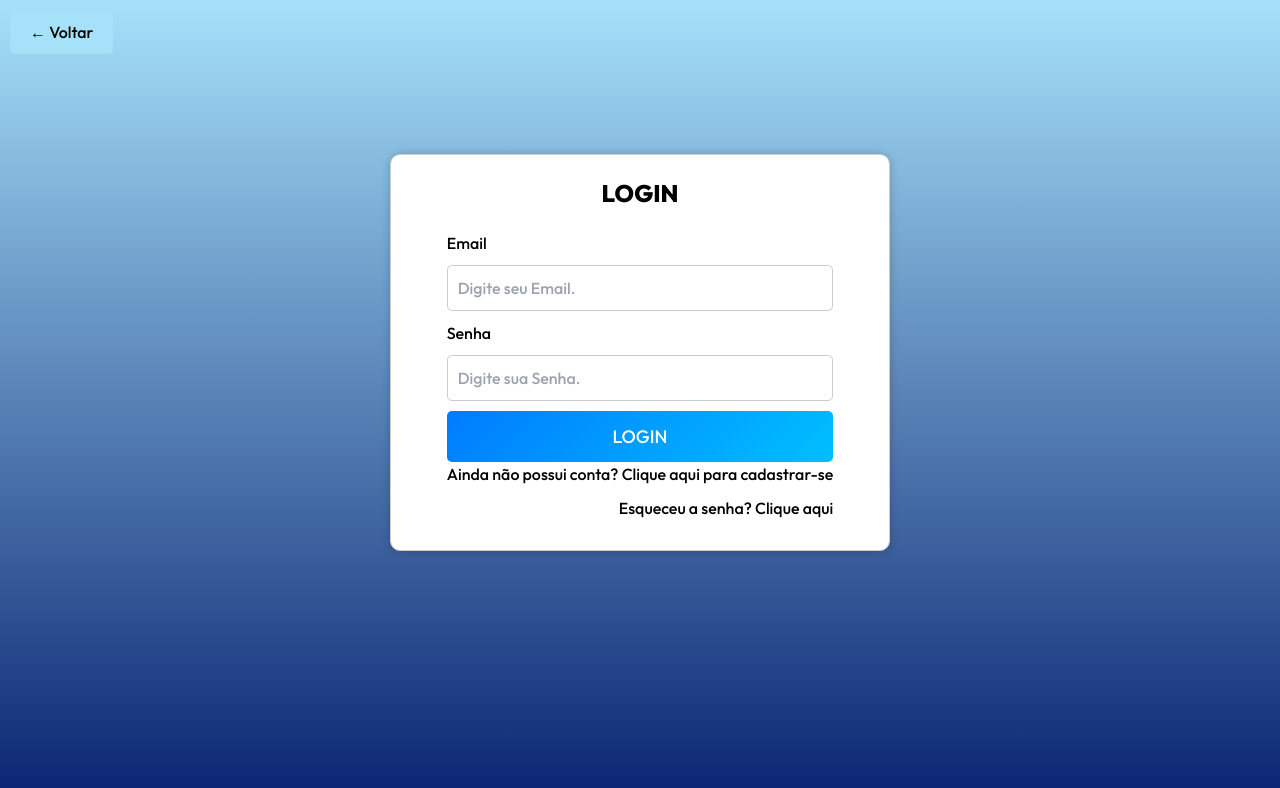
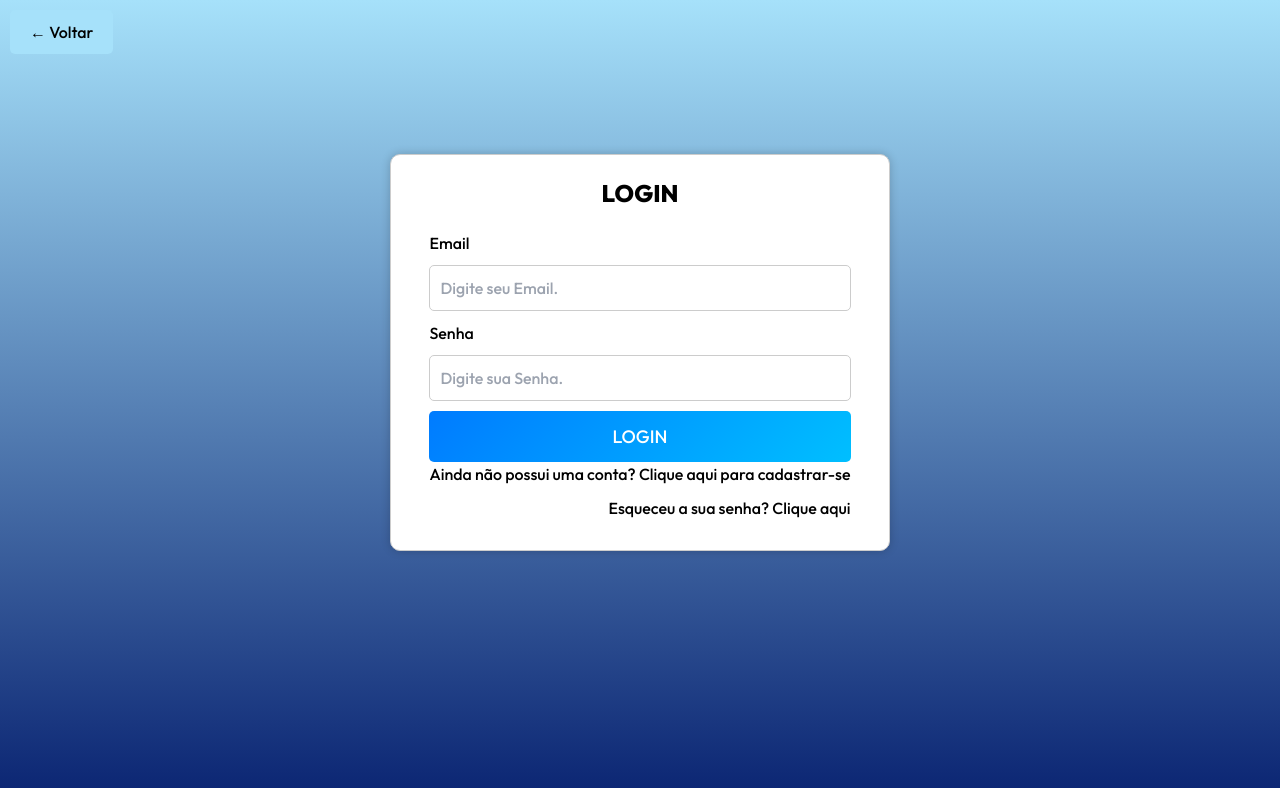
Before and after one commit to Rennan-Ferreira/cycle-Guard-Sprint4, a Next.js app: page /login in a window 1280 px wide. Shown: the top 788 px of the page. Built offline with nearby package versions, Linux system fonts and the light colour scheme; a web font is replaced by a local one.

Commit message:
alterando ortografias

```diff
--- a/src/app/(pages)/login/page.jsx
+++ b/src/app/(pages)/login/page.jsx
@@ -133,8 +133,8 @@ export default function Login() {
                         <button>LOGIN</button>
                     </div>
                 </fieldset>
-                <h1 className={styles.loginHeader}>Ainda não possui conta? <a href="/cadastro" className={styles.cadastro}>Clique aqui para cadastrar-se</a></h1>
-                <h3 className={styles.senhaHeader}>Esqueceu a senha? <a href="/esqueceuSenha" className={styles.cadastro}>Clique aqui</a></h3>
+                <h1 className={styles.loginHeader}>Ainda não possui uma conta? <a href="/cadastro" className={styles.cadastro}>Clique aqui para cadastrar-se</a></h1>
+                <h3 className={styles.senhaHeader}>Esqueceu a sua senha? <a href="/esqueceuSenha" className={styles.cadastro}>Clique aqui</a></h3>
 
             </form>
         </div>
```
